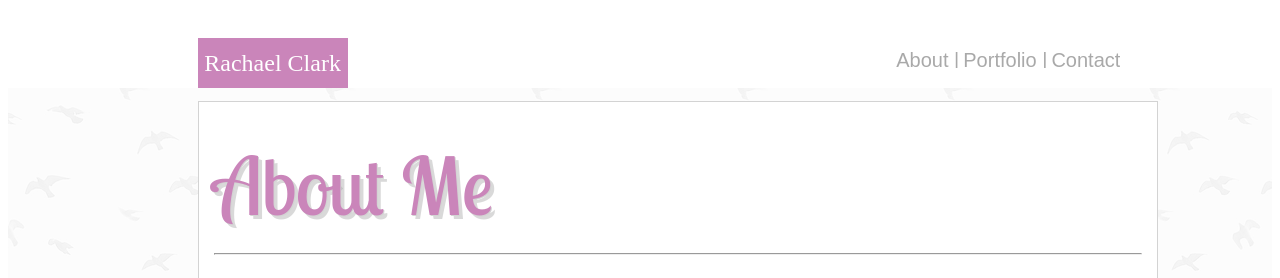
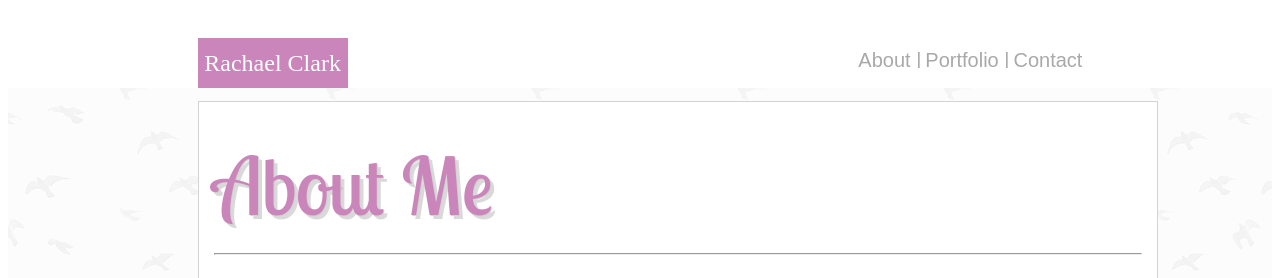
Before and after one commit to RachaelClark12/Basic-Portfolio, a plain HTML site: page index.html in a window 1280 px wide. Shown: the top 278 px of the page. Drawn offline with Linux system fonts and the light colour scheme.

Commit message:
update all links

```diff
--- a/assets/css/style.css
+++ b/assets/css/style.css
@@ -25,7 +25,7 @@ h1 {
 .topnav {
   position: relative;
   top: 30px;
-  right: 12%;
+  right: 15%;
   background-color: white;
   color: black;
   overflow: hidden;
```
